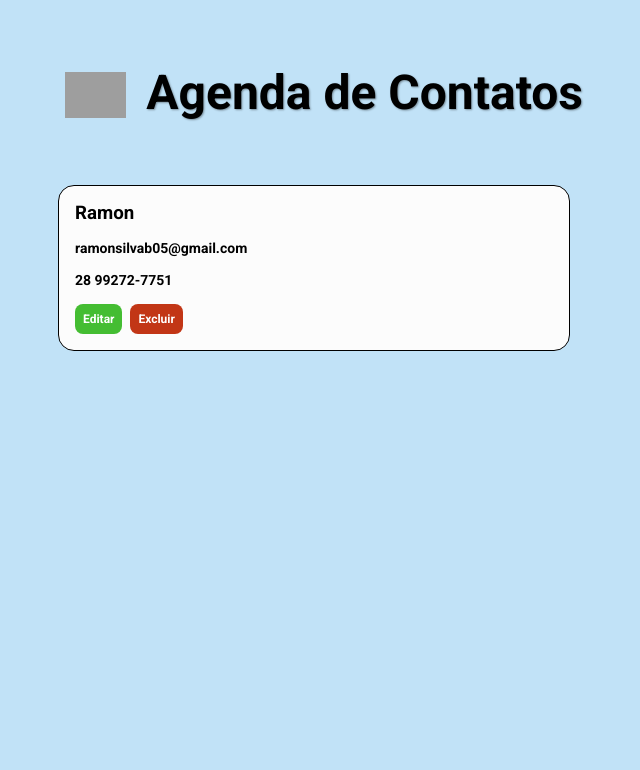
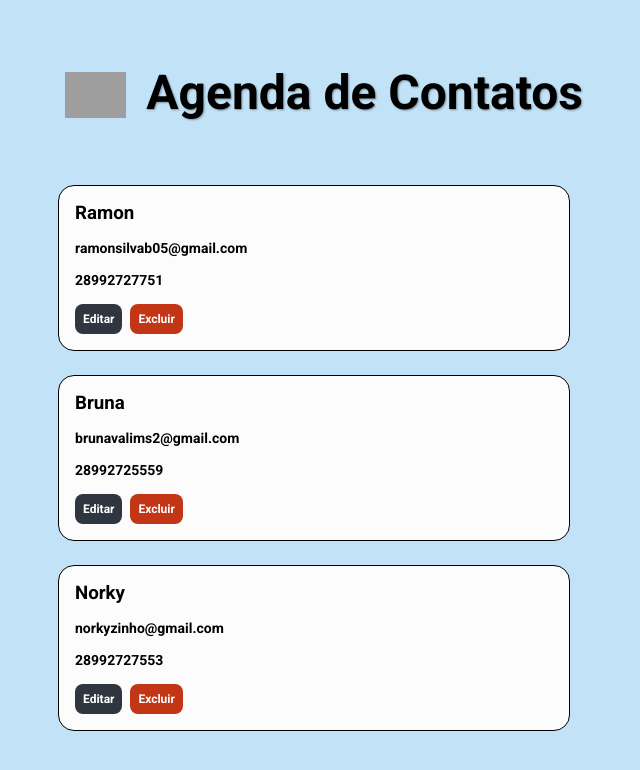
Before and after one commit to RamonSilvab/contatos, a React (Create React App) app: page / in a window 1280 px wide. Shown: the top 770 px of the page, without its empty margins (326-966 px from the left). Built offline with nearby package versions, Linux system fonts and the light colour scheme; grey boxes are pictures that could not be loaded.

Commit message:
feat: adicionando a função de editar contato

```diff
--- /dev/null
+++ b/src/components/Contato/index.tsx
@@ -0,0 +1,38 @@
+import { useState } from 'react'
+import { Botao } from '../../styles'
+import { BotaoCancelarRemover, BotaoEditar, Card } from './styles'
+
+type Props = {
+  nome: string
+  email: string
+  telefone: number
+}
+
+const Contato = ({ nome, email, telefone }: Props) => {
+  const [estaEditando, setEstaEditando] = useState(false)
+
+  return (
+    <Card>
+      <h3>{nome}</h3>
+      <p>{email}</p>
+      <p>{telefone}</p>
+      {estaEditando ? (
+        <>
+          <Botao>Salvar</Botao>
+          <BotaoCancelarRemover onClick={() => setEstaEditando(false)}>
+            Cancelar
+          </BotaoCancelarRemover>
+        </>
+      ) : (
+        <>
+          <BotaoEditar onClick={() => setEstaEditando(true)}>
+            Editar
+          </BotaoEditar>
+          <BotaoCancelarRemover>Excluir</BotaoCancelarRemover>
+        </>
+      )}
+    </Card>
+  )
+}
+
+export default Contato
--- a/src/containers/ListaDeContatos/styles.ts
+++ b/src/components/Contato/styles.ts
@@ -9,6 +9,7 @@ export const Card = styled.div`
   border: 1px solid black;
   border-radius: 16px;
   margin: 24px auto 24px;
+  box-shadow: 1px 1px 2px solid black;
 
   h3,
   p {
@@ -28,3 +29,6 @@ export const Card = styled.div`
 export const BotaoCancelarRemover = styled(Botao)`
   background-color: ${variaveis.vermelho};
 `
+export const BotaoEditar = styled(Botao)`
+  background-color: ${variaveis.azulEscuro};
+`
--- a/src/containers/ListaDeContatos/index.tsx
+++ b/src/containers/ListaDeContatos/index.tsx
@@ -1,15 +1,32 @@
-import { Botao } from '../../styles'
-import { BotaoCancelarRemover, Card } from './styles'
+import Contato from '../../components/Contato'
+
+const contatos = [
+  {
+    nome: 'Ramon',
+    email: 'ramonsilvab05@gmail.com',
+    telefone: 28992727751
+  },
+  {
+    nome: 'Bruna',
+    email: 'brunavalims2@gmail.com',
+    telefone: 28992725559
+  },
+  {
+    nome: 'Norky',
+    email: 'norkyzinho@gmail.com',
+    telefone: 28992727553
+  }
+]
 
 const ListaDeContatos = () => {
   return (
-    <Card>
-      <h3>Ramon</h3>
-      <p>ramonsilvab05@gmail.com</p>
-      <p>28 99272-7751</p>
-      <Botao>Editar</Botao>
-      <BotaoCancelarRemover>Excluir</BotaoCancelarRemover>
-    </Card>
+    <ul>
+      {contatos.map((c) => (
+        <li key={c.nome}>
+          <Contato nome={c.nome} email={c.email} telefone={c.telefone} />
+        </li>
+      ))}
+    </ul>
   )
 }
 
```
Also changed, not shown: src/store/index.ts (deleted, +0 -11 lines), src/store/reducers/tarefas.ts (deleted).
